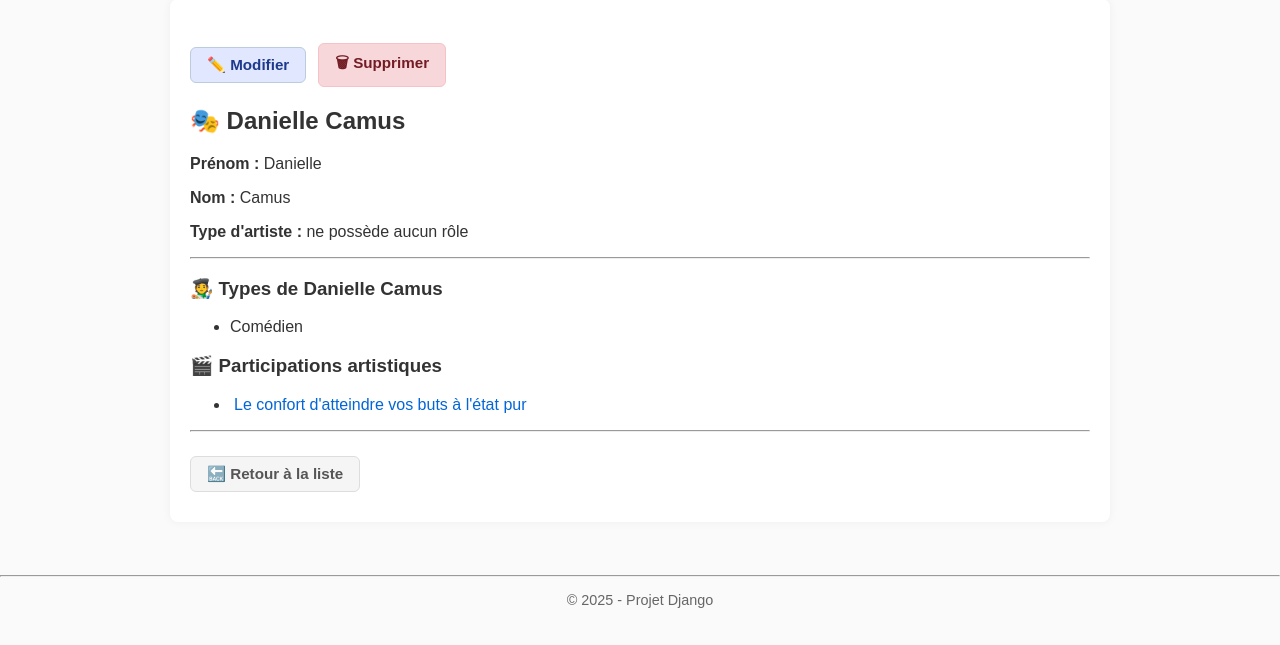
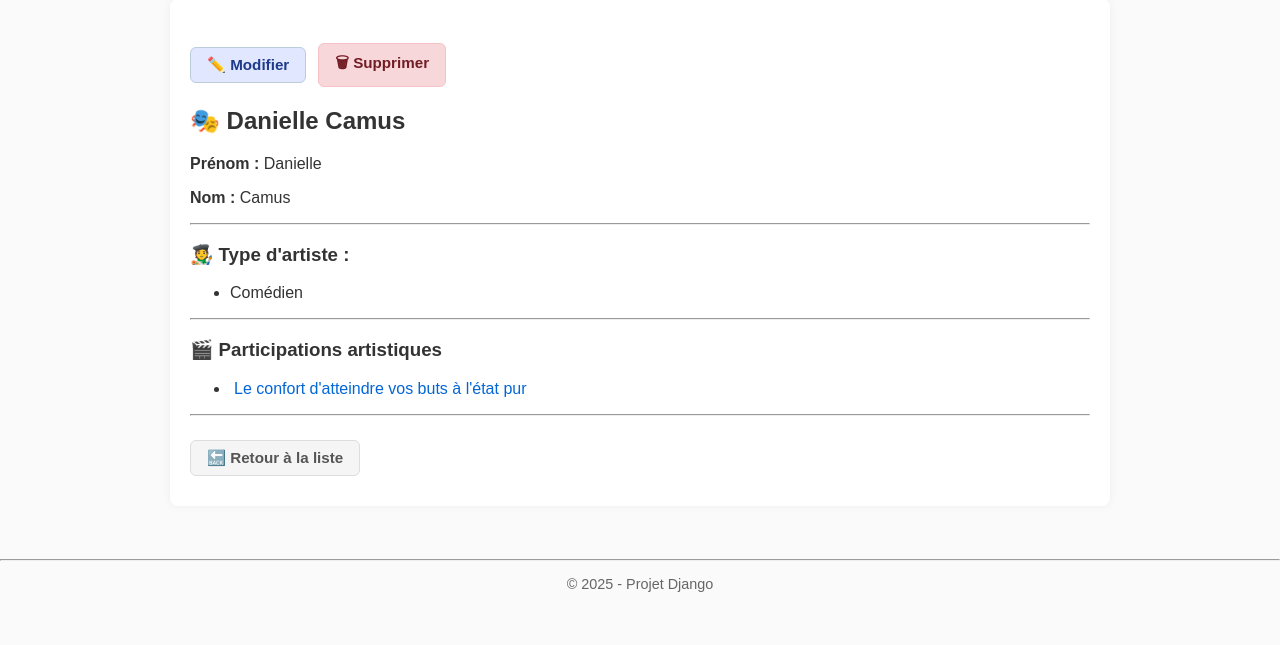
Before and after one commit to Jaber0505/PID, a Django app: page /catalogue/artist/1/ in a window 1280 px wide. Shown: the part 155-800 px from the top of the page. Run offline with Django 5.2, Linux system fonts and the light colour scheme; data comes from the database, SQL or seed files in the repository; tables that the repository leaves empty hold one stand-in row (values such as "Sample post"); parts of the project's set-up code (start-up, migrations or seed data) failed here and were passed over.

Commit message:
chagnement mineur

```diff
--- a/reservationsDjango/catalogue/templates/artist/show.html
+++ b/reservationsDjango/catalogue/templates/artist/show.html
@@ -11,29 +11,19 @@
 
     <p><strong>Prénom :</strong> {{ artist.first_name }}</p>
     <p><strong>Nom :</strong> {{ artist.last_name }}</p>
-    <p>
-        <strong>Type d'artiste :</strong>
-        {% if artist.types.all %}
-            <ul>
-                {% for t in artist.types.all %}
-                    <li>{{ t.name }}</li>
-                {% endfor %}
-            </ul>
-        {% else %}
-            ne possède aucun rôle
-        {% endif %}
-    </p>
 
     <hr>
 
-    <h3>🧑‍🎨 Types de {{ artist }}</h3>
+    <h3>🧑‍🎨 Type d'artiste :</h3>
     <ul>
         {% for at in types %}
             <li>{{ at.type }}</li>
         {% empty %}
-                <li>Aucun type enregistrée.</li>
+            <li>Ne posséde aucun rôle</li>
         {% endfor %}
     </ul>
+
+    <hr>
 
     <h3>🎬 Participations artistiques</h3>
     <ul>
--- a/reservationsDjango/command.txt
+++ b/reservationsDjango/command.txt
@@ -74,4 +74,4 @@ python manage.py runserver
 #########################################################
 ## Supprimer toutes les données dans la base de donnée ##
 #########################################################
-??
+python manage.py flush
```
Lines whose indentation alone changed are shown as unchanged.
